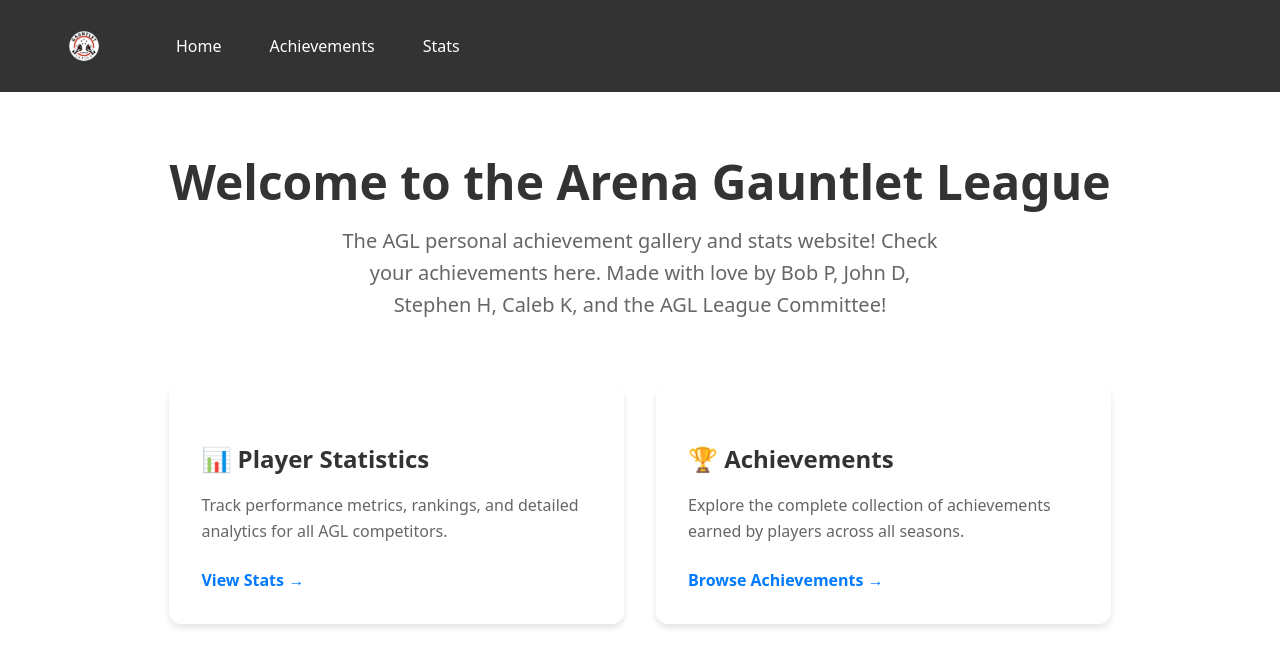
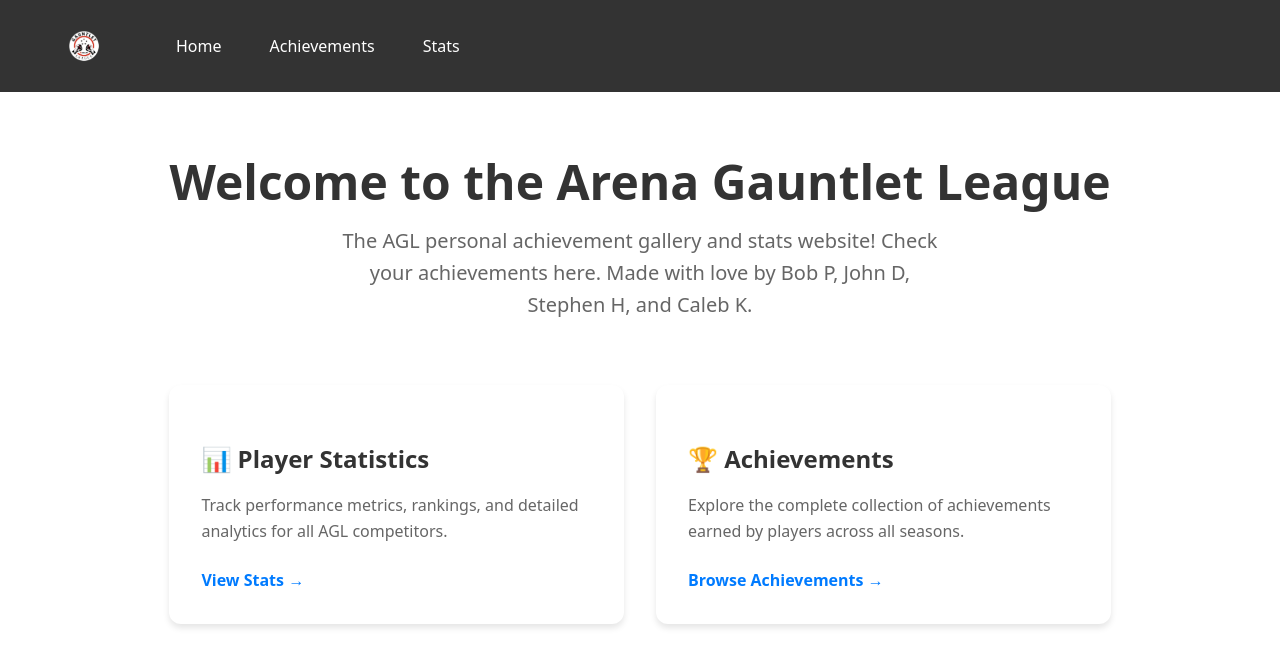
Before and after one commit to AGLeague/agl-frontend, a React (Vite) app: page /#/ in a window 1280 px wide. Shown: the top 666 px of the page. Built offline with nearby package versions, Linux system fonts and the light colour scheme.

Commit message:
remove credit

```diff
--- a/src/pages/Home.tsx
+++ b/src/pages/Home.tsx
@@ -8,7 +8,7 @@ const Home: React.FC = () => {
         <div className="hero-section">
           <h1>Welcome to the Arena Gauntlet League</h1>
           <p className="hero-subtitle">
-            The AGL personal achievement gallery and stats website! Check your achievements here. Made with love by Bob P, John D, Stephen H, Caleb K, and the AGL League Committee!
+            The AGL personal achievement gallery and stats website! Check your achievements here. Made with love by Bob P, John D, Stephen H, and Caleb K.
           </p>
         </div>
 
```
